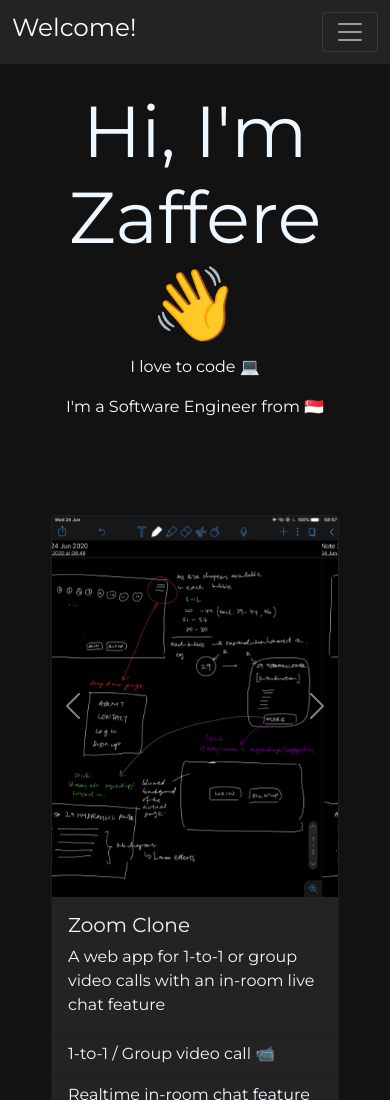
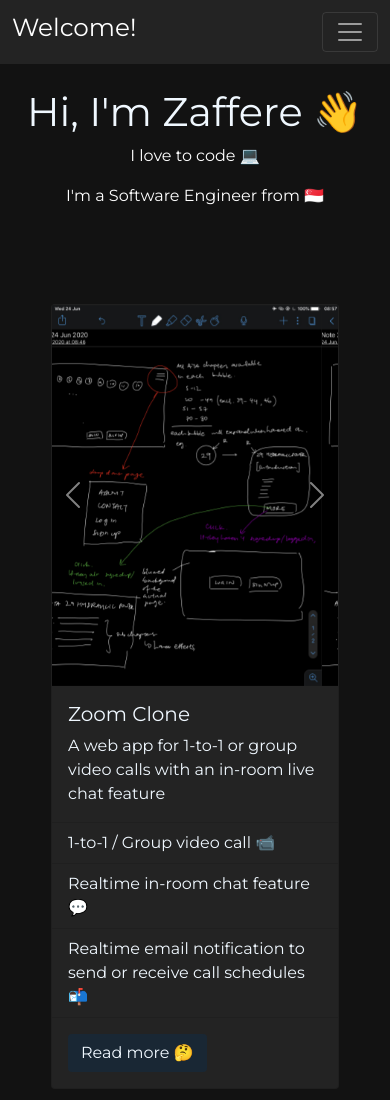
Before and after one commit to ZAF07/zaffere, a plain HTML site: page index.html in a window 390 px wide. Shown: the top 1100 px of the page. Drawn offline with nearby package versions, Linux system fonts and the light colour scheme.

Commit message:
added media query for font size at small screens

```diff
--- a/css/styles.css
+++ b/css/styles.css
@@ -37,3 +37,9 @@
 .dark-card-btn:hover {
   background: #7f7f7f;
 }
+
+@media screen and (max-width: 600px) {
+  #hi_zaffere {
+    font-size: 250%;
+  }
+}
```
